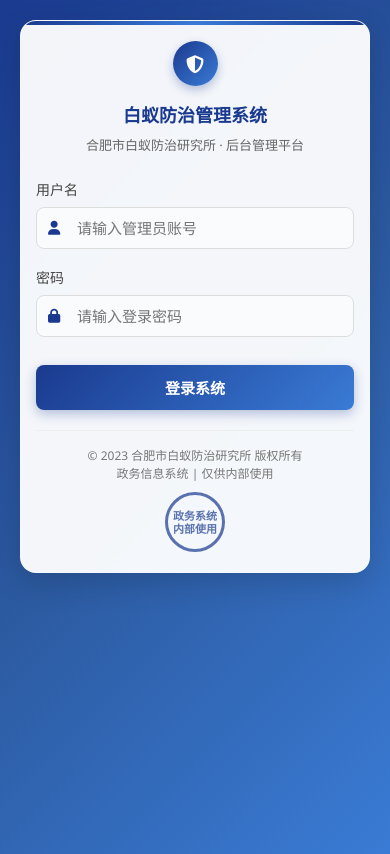
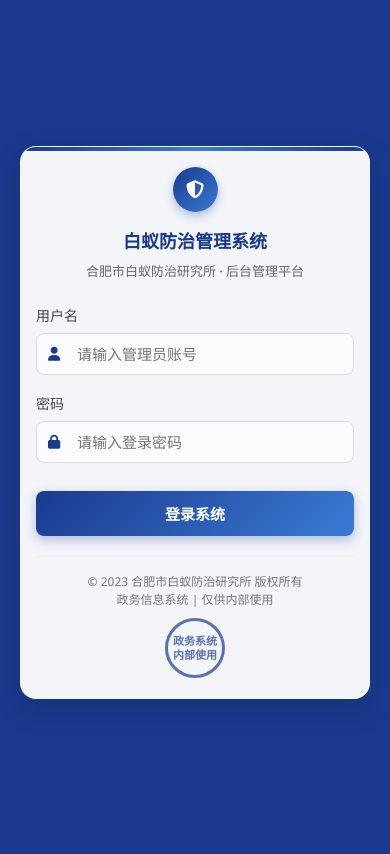
Before and after one commit to fwaqzx/htck, a plain HTML site: page index.html in a window 390 px wide. Drawn offline with nearby package versions, Linux system fonts and the light colour scheme.

Commit message:
index.html

```diff
--- a/index.html
+++ b/index.html
@@ -14,23 +14,25 @@
             font-family: "Microsoft YaHei", "Segoe UI", system-ui, sans-serif;
         }
 
-        body {
-            background: linear-gradient(135deg, #1a3a8f 0%, #2c5aa0 50%, #3a7bd5 100%);
-            min-height: 100vh;
-            padding: 10px;
-            color: #333;
+        html, body {
+            height: 100%;
             width: 100%;
             overflow-x: hidden;
         }
 
-        .admin-container {
-            width: 100%;
-            max-width: 1400px;
-            margin: 0 auto;
-            min-height: 100vh;
+        body {
+            background: #1a3a8f; /* 单一蓝色背景 */
+            color: #333;
             display: flex;
             align-items: center;
             justify-content: center;
+            padding: 10px;
+        }
+
+        .admin-container {
+            width: 100%;
+            max-width: 450px;
+            margin: 0 auto;
         }
 
         /* 登录界面样式 */
@@ -52,7 +54,6 @@
             backdrop-filter: blur(10px);
             border: 1px solid rgba(255, 255, 255, 0.2);
             width: 100%;
-            max-width: 450px;
         }
 
         .login-form::before {
@@ -438,9 +439,12 @@
 
         /* 响应式设计 */
         @media (max-width: 768px) {
+            body {
+                padding: 5px;
+            }
+
             .admin-container {
                 padding: 5px;
-                align-items: flex-start;
             }
 
             .data-table th,
```
